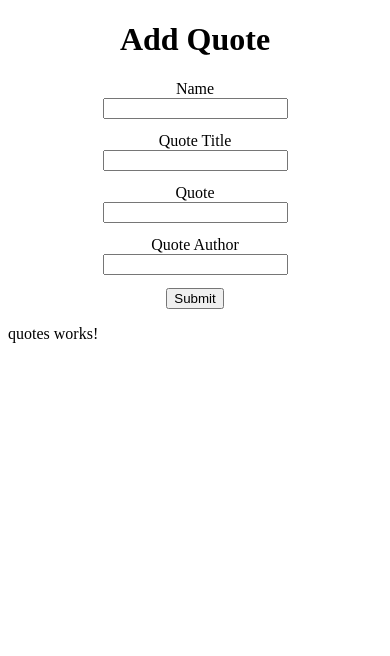
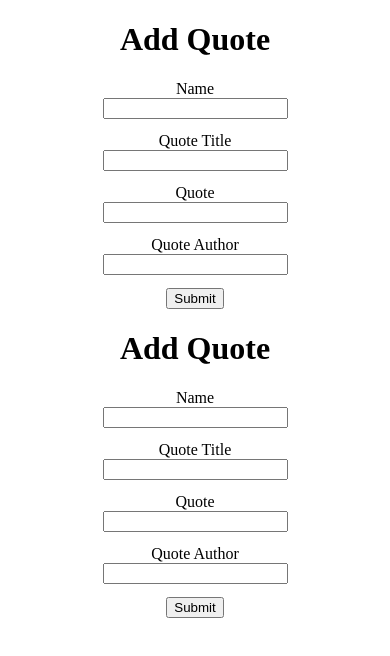
Before and after one commit to alex-mu/Life-Quote, an Angular app: page / in a window 390 px wide. Shown: the top 656 px of the page. Built offline with nearby package versions, Linux system fonts and the light colour scheme.

Commit message:
adding responsiveness to the form

```diff
--- a/src/app/forms/forms.component.html
+++ b/src/app/forms/forms.component.html
@@ -1,6 +1,6 @@
 <div class="container-fluid">
     <h1 class="heading">Add Quote</h1>
-    <form (ngSubmit)="submit">
+    <form #quotesform="" (ngSubmit)="submit(formsForm)">
         <div class="form-group">
             <label for="name">Name</label><br>
             <input type="text" name="name" class="form-control" ngModel>
--- a/src/app/forms/forms.component.ts
+++ b/src/app/forms/forms.component.ts
@@ -1,4 +1,5 @@
 import { Component, OnInit } from '@angular/core';
+import { FormGroup, FormControl, FormBuilder } from '@angular/forms';
 
 @Component({
   selector: 'app-forms',
@@ -7,7 +8,11 @@ import { Component, OnInit } from '@angular/core';
 })
 export class FormsComponent  {
 
-  submit(){
-    console.log("Form Submitted")
+
+  submit(formsForm: any){
+    console.log("Form Submitted",formsForm)
   }
 }
+function formsForm(arg0: string, formsForm: any) {
+  throw new Error('Function not implemented.');
+}
--- a/src/app/quotes/quotes.component.html
+++ b/src/app/quotes/quotes.component.html
@@ -1 +1,18 @@
-<p>quotes works!</p>
+<div class="container">
+   <div class="row">
+       <div class="col-sm-3">
+           <app-forms (add)="addedQuote($event)"></app-forms>
+       </div>
+       <div class="col-sm-9">
+           <div class="all-cards">
+            <div *ngFor="let quote of sortQuotes let i= index" class="card" style="width: 24rem;"  >
+                <div class="card-body">
+                  <h4 class="card-title" appHighlightQoute >{{quote.title}} {{quote.maxlikes}}<button (click)='displayInfo(i)' class="btn btn-info btn-sm" id="quotes-button" >See More</button></h4>
+                  <p class="card-text" id="param">{{quote.quote}}</p>
+                  <app-forms *ngIf='quote.showInfo' bind-quoty='quote' (isRead)='quoteDelete($event,i)'></app-forms>
+                  <span class="card-subtitle mb-2">Posted by: <span id="name">{{quote.name}}</span><span id="date">on: <span id="datecolor">{{quote.datePosted|date:'short'}}</span></span></span>
+
+           </div>
+       </div>
+   </div>
+</div>
```
